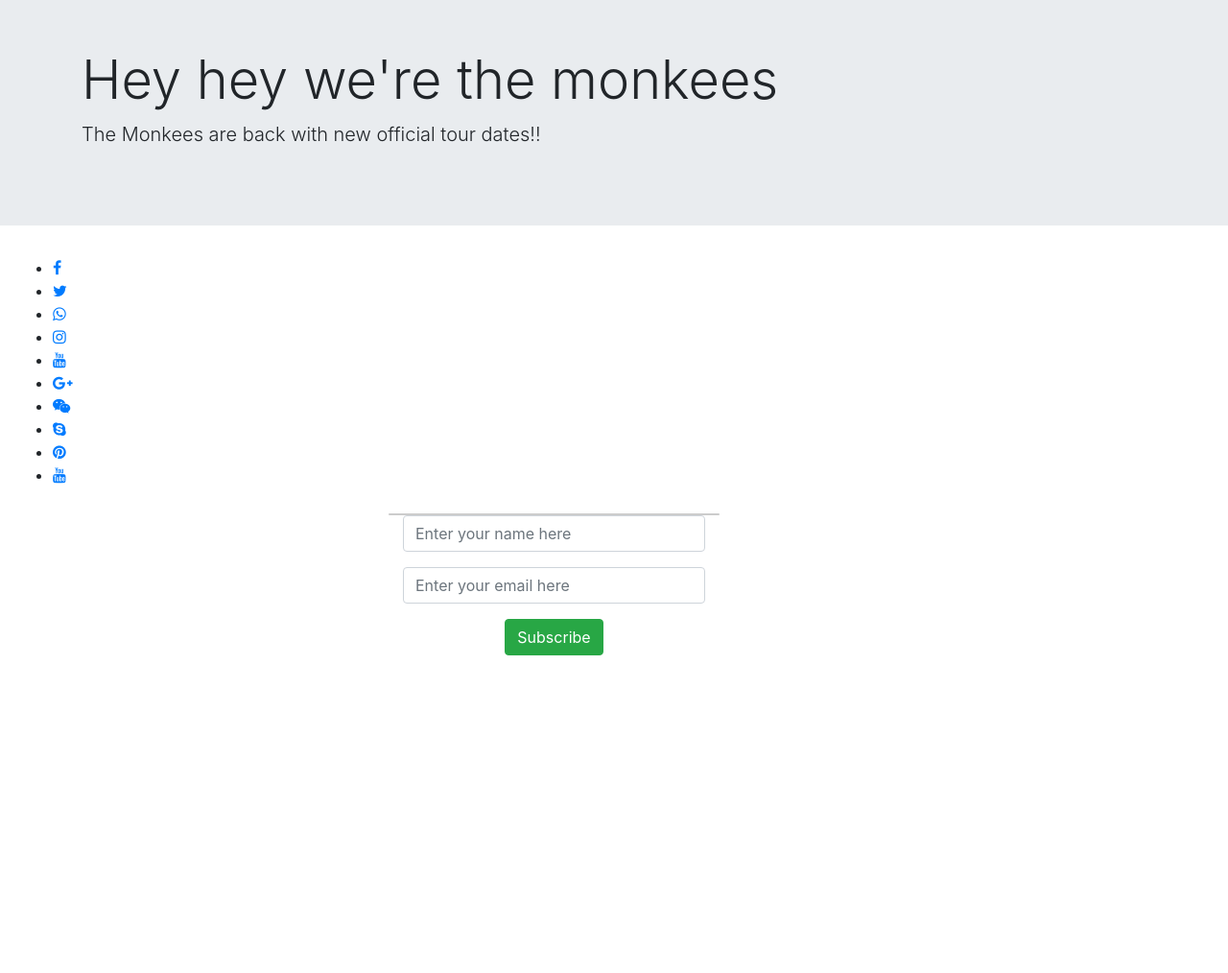
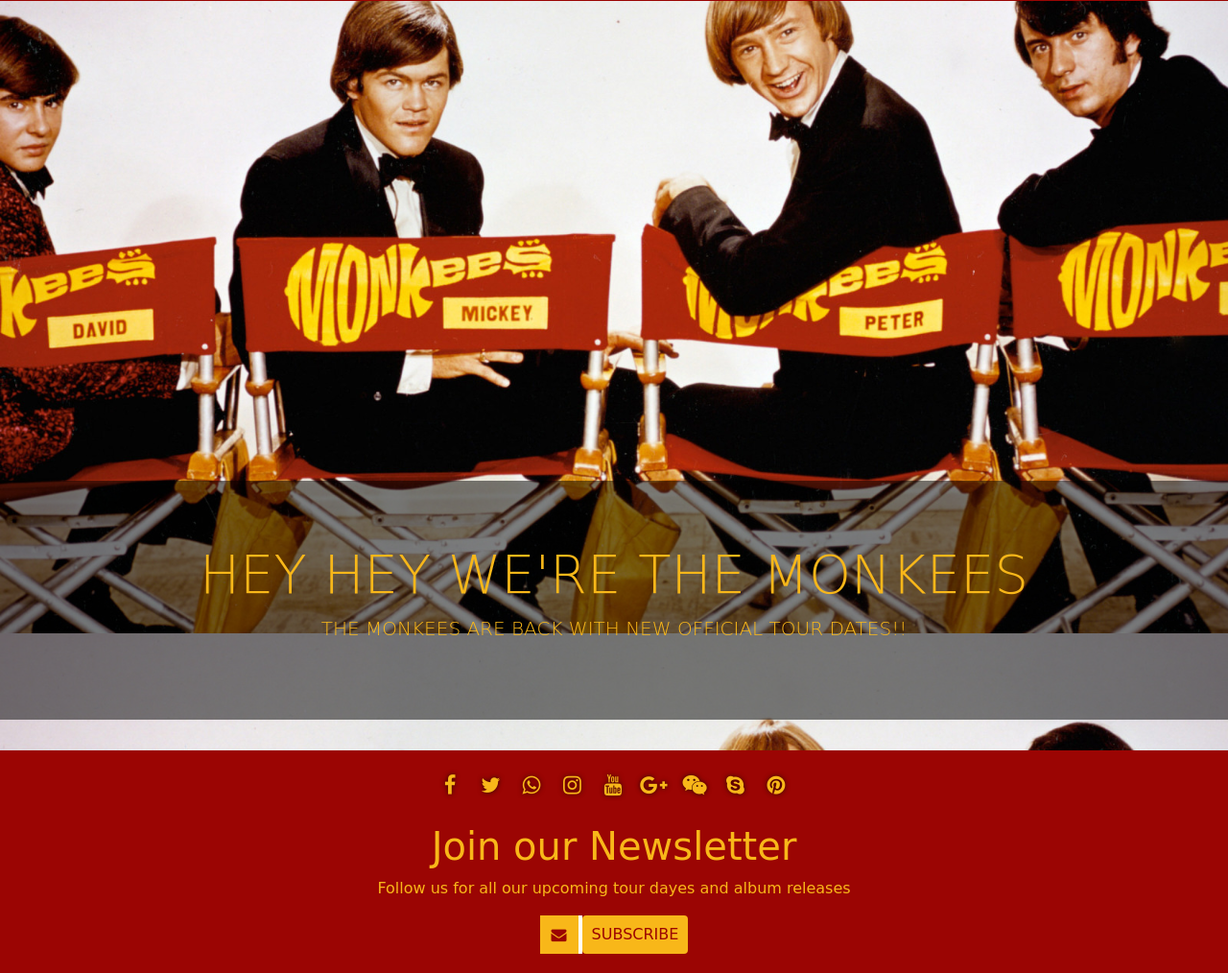
Before and after one commit to Snapey1983/dummy, a plain HTML site: page index.html in a window 1280 px wide. Shown: the part 140-1154 px from the top of the page at 96% size. Before the commit the page ends 851 px from the top, so only its background shows below. Drawn offline with nearby package versions, Linux system fonts and the light colour scheme.

Commit message:
Added and styled the subscription form in the footer

```diff
--- a/css/style.css
+++ b/css/style.css
@@ -0,0 +1,137 @@
+body {
+    background: url(../img/monkees3.jpg) fixed center no-repeat;
+    -webkit-background-size: cover;
+    -moz-background-size: cover;
+    -o-background-size: cover;
+    background-size: cover;
+}
+
+.navbar {
+    background-color: #9B0503 !important;
+    color: #F8B719 !important;
+}
+
+.navbar-brand {
+    margin-left: 100px;
+}
+
+.navbar-nav {
+    margin-right: 100px;
+}
+
+.navbar-nav a {
+    font-family: 'Walter Turncoat', cursive;
+    font-size: 30px;
+    color: #F8B719 !important;
+    margin: 20px;
+    padding: 20px;
+}
+
+.navbar-nav a:hover {
+    color: #CA7C4A !important;
+}
+
+.jumbotron {
+    margin-top: 500px;
+    background-color: rgba(0,0,0,0.5);
+    color: #F8B719;
+    font-family: 'Walter Turncoat', cursive;
+    font-weight: 900;
+    text-align: center;
+    text-transform: uppercase;
+}
+
+.clr {
+    clear: both;
+}
+
+.footer-wrapper {
+    width: 100%;
+    height: auto;
+    min-height: 100px;
+    margin: auto;
+    background-color: #9B0503;
+}
+
+.footer-social-icons {
+    width: 100%;
+    height: auto;
+    margin: auto;
+    padding-top: 20px;
+}
+
+.footer-social-icons ul {
+    margin: 0px;
+    padding: 0px;
+    text-align: center;
+}
+
+.footer-social-icons ul li {
+    display: inline-block;
+    margin-right: 2px;
+    width: 36px;
+    height: 36px;
+    text-align: center;
+}
+
+.footer-social-icons ul li a {
+    color: #F8B719;
+    display: block;
+    font-size: 22px;
+    text-shadow: 0px 0px 5px rgba(0,0,0,0.75);
+}
+
+.footer-social-icons ul li a i:hover {
+    color: #CA7C4A !important;
+}
+
+.container-footer {
+    font-family: 'Walter Turncoat', cursive;
+    background-size: 500px;
+    padding: 20px 10px;
+    text-align: center;
+    color: #F8B719;
+}
+
+.email-box {
+    height: 40px;
+    display: flex;
+    justify-content: center;
+}
+
+.email-box i {
+    background: #F8B719;
+    width: 40px;
+    line-height: 40px;
+    color: #9B0503;
+}
+
+.email-box p {
+    text-transform: uppercase;
+}
+
+.tbox, .btn {
+    border: 0;
+    outline: none;
+}
+
+.tbox {
+    width: 0;
+    transition: .6s;
+
+}
+
+.email-box:hover > .tbox, .tbox:focus {
+    width: 260px;
+    padding: 0 10px;
+
+}
+
+.btn {
+    background: #F8B719;
+    color: #9B0503;
+    padding: 0 10px;
+    text-transform: uppercase;
+    cursor: pointer;
+
+}
--- a/index.html
+++ b/index.html
@@ -46,33 +46,26 @@
                         <li><a href="#" target="_blank"><i class="fa fa-wechat"></i></a></li>
                         <li><a href="#" target="_blank"><i class="fa fa-skype"></i></a></li>
                         <li><a href="#" target="_blank"><i class="fa fa-pinterest"></i></a></li>
-                        <li><a href="#" target="_blank"><i class="fa fa-youtube"></i></a></li>
+                      </ul>
+                   </div>
+                </div>
 
-                    </ul>
-                   <div class="modal-dialog text-center">
-                     <div class="col-sm-9 main-section">
-                       <div class="modal-content"></div>
+                <div class="container-footer">
+                  <form action="">
+                    <h1>Join our Newsletter</h1>
+                    <p>Follow us for all our upcoming tour dayes and album releases</p>
+                    <div class="email-box">
+                      <i class="fa fa-envelope"></i>
+                      <input class="tbox" type="email" name="" value="" placeholder="Enter your Email"/>
+                      <button class="btn" type="button" name="button">Subscribe</button>
+                    </div>
+                  </form>
+                </div>
 
-                       <div class="col-12 form-input">
-                         <form>
-                           <div class="form-group">
-                             <input type="name" class="form-control" placeholder="Enter your name here"/>
-                           </div>
-                         </div>
-
-                         <div class="col-12 form-input">
-                           <div class="form-group">
-                             <input type="email" class="form-control" placeholder="Enter your email here"/>
-                           </div>
-
-                           <button type="submit" class ="btn btn-success">Subscribe</button>
-                          </form>
-                        </div
+        </div>
 
 
 
-                     </div>
-                   </div>
 
     <script src="https://code.jquery.com/jquery-3.3.1.slim.min.js" integrity="sha384-q8i/X+965DzO0rT7abK41JStQIAqVgRVzpbzo5smXKp4YfRvH+8abtTE1Pi6jizo" crossorigin="anonymous"></script>
     <script src="https://cdnjs.cloudflare.com/ajax/libs/popper.js/1.14.7/umd/popper.min.js" integrity="sha384-UO2eT0CpHqdSJQ6hJty5KVphtPhzWj9WO1clHTMGa3JDZwrnQq4sF86dIHNDz0W1" crossorigin="anonymous"></script>
```
